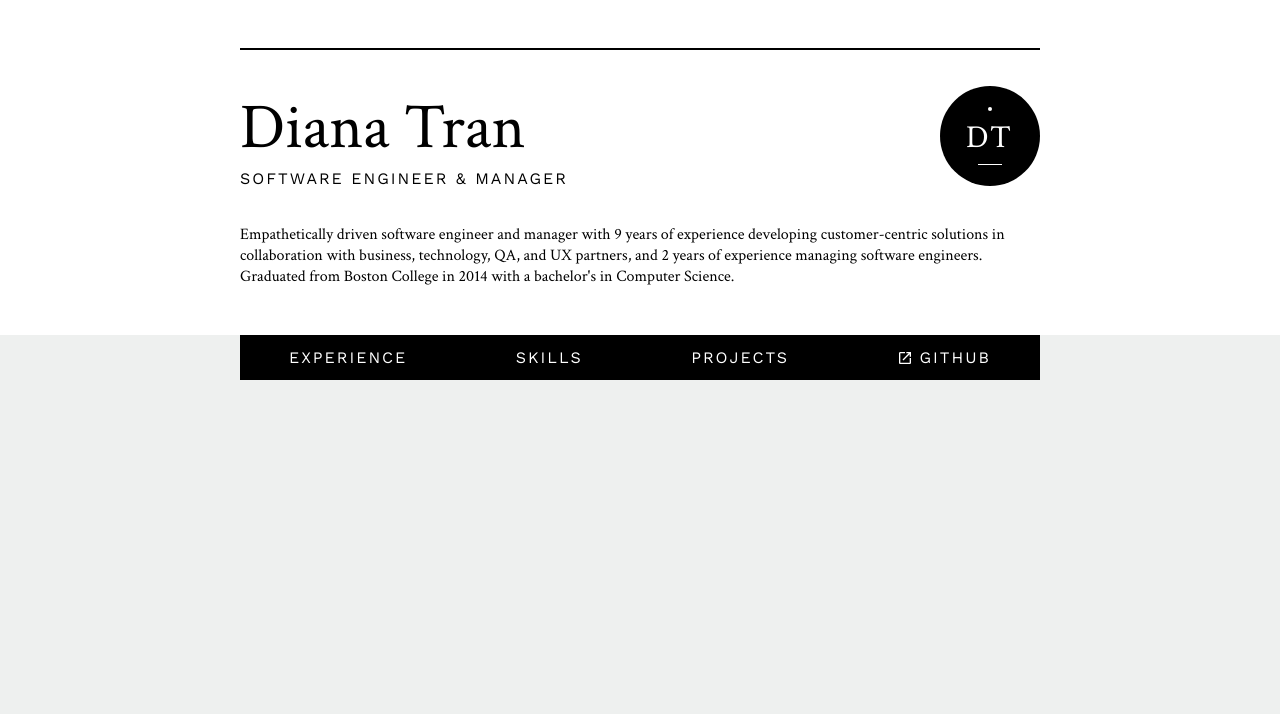
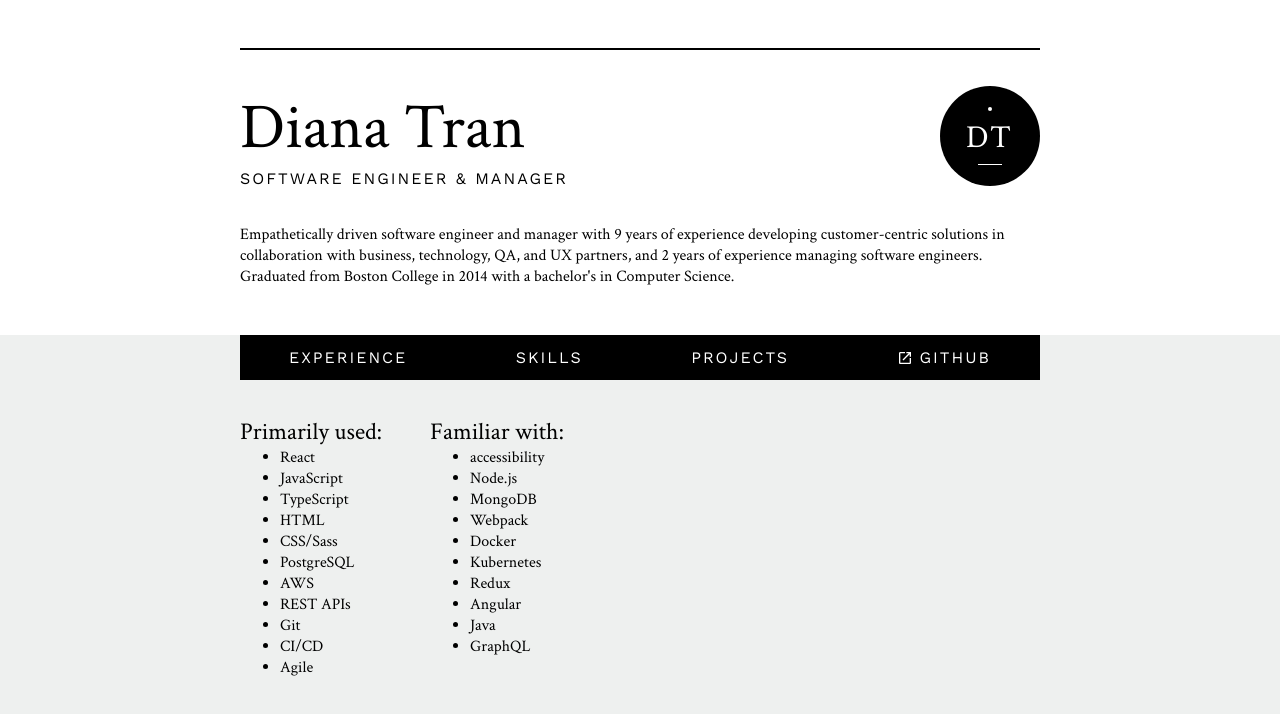
Before and after one commit to trandianat/portfolio, a React app: page /skills in a window 1280 px wide. Shown: the top 714 px of the page. Built offline with nearby package versions, Linux system fonts and the light colour scheme; no server answers; what @aws-amplify/ui-react, aws-amplify would draw is missing.

Commit message:
Added skills

```diff
--- a/src/components/job/index.tsx
+++ b/src/components/job/index.tsx
@@ -14,7 +14,7 @@ export const Job = ({
     <p className="sans">{company}</p>
     <ul>
       {descriptions.map((description: string) => (
-        <li>{description}</li>
+        <li key={description}>{description}</li>
       ))}
     </ul>
   </div>
--- a/src/pages/skills/index.tsx
+++ b/src/pages/skills/index.tsx
@@ -1,14 +1,60 @@
+import { Fragment } from 'react';
 import { Background } from 'components/background';
 import { Header } from 'components/header';
 import { Navigation } from 'components/navigation';
-import { Fragment } from 'react';
+import * as styles from 'pages/skills/styles';
 import { Color } from 'utils/types';
 
-export const Skills = (): JSX.Element => (
+export const Skills = (): JSX.Element => {
+  const primary = [
+    'React',
+    'JavaScript',
+    'TypeScript',
+    'HTML',
+    'CSS/Sass',
+    'PostgreSQL',
+    'AWS',
+    'REST APIs',
+    'Git',
+    'CI/CD',
+    'Agile',
+  ];
+  const familiar = [
+    'accessibility',
+    'Node.js',
+    'MongoDB',
+    'Webpack',
+    'Docker',
+    'Kubernetes',
+    'Redux',
+    'Angular',
+    'Java',
+    'GraphQL',
+  ];
+  return (
     <Fragment>
       <Header />
       <Background color={Color.GRAY}>
         <Navigation />
+        <div css={styles.skills}>
+          <div>
+            <h2>Primarily used:</h2>
+            <ul>
+              {primary.map((skill: string) => (
+                <li key={skill}>{skill}</li>
+              ))}
+            </ul>
+          </div>
+          <div>
+            <h2>Familiar with:</h2>
+            <ul>
+              {familiar.map((skill: string) => (
+                <li key={skill}>{skill}</li>
+              ))}
+            </ul>
+          </div>
+        </div>
       </Background>
     </Fragment>
   );
+};
--- /dev/null
+++ b/src/pages/skills/styles.ts
@@ -0,0 +1,7 @@
+import { css } from '@emotion/react';
+
+export const skills = css({
+  display: 'flex',
+  gap: 48,
+  '@media (max-width: 405px)': { flexDirection: 'column', gap: 24 },
+});
--- a/webpack.config.js
+++ b/webpack.config.js
@@ -42,4 +42,5 @@ module.exports = {
             template: path.join(__dirname, "src", "index.html"),
         }),
     ],
+    devtool: "eval-source-map"
 };
```
Lines whose indentation alone changed are shown as unchanged.
